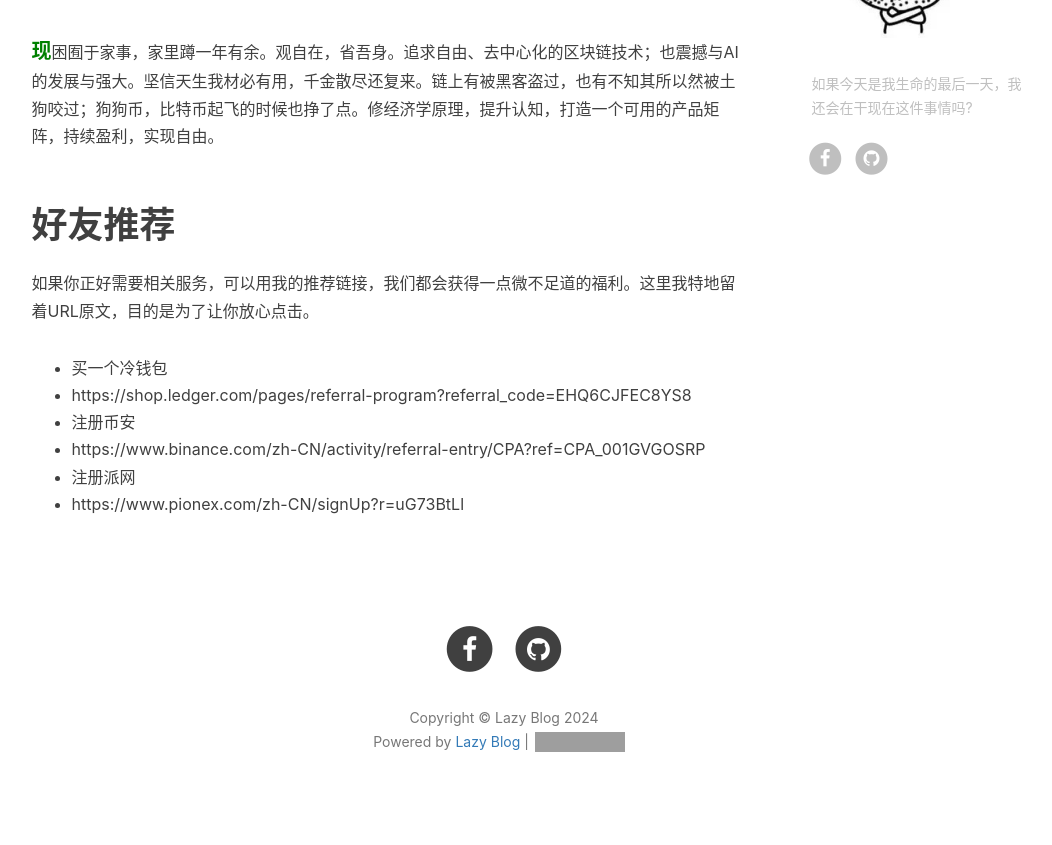
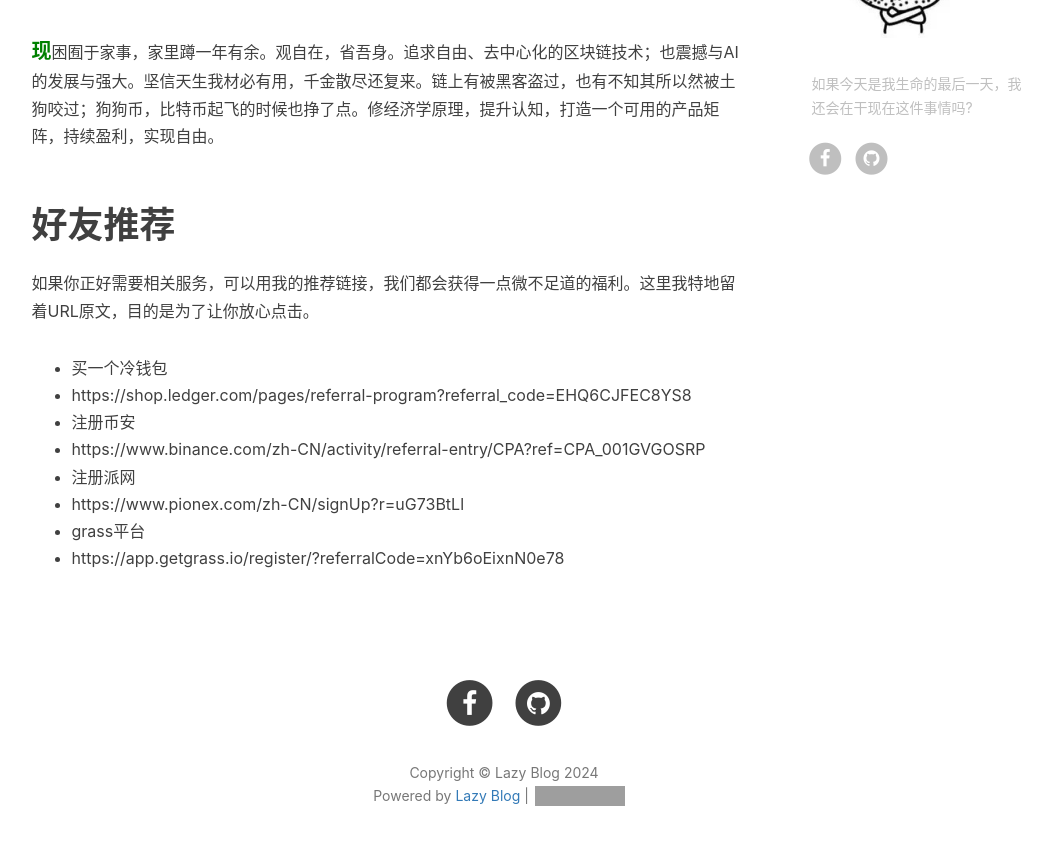
Before and after one commit to toolazytoname/toolazytoname.github.io, a Jekyll site: the page built from about.html, in a window 1280 px wide and 900 px high, scrolled down 879 px. Shown: the top 845 px of the window, without its empty margins (136-1188 px from the left). Built offline with Jekyll 4.4.1, drawn with Linux system fonts in a browser that asks for light colours; nearby versions of some CDN libraries; comment, search, counter and statistics services are not loaded; grey boxes are pictures that could not be loaded.

Commit message:
edit post

```diff
--- a/_includes/about/zh.md
+++ b/_includes/about/zh.md
@@ -18,3 +18,5 @@
 * https://www.binance.com/zh-CN/activity/referral-entry/CPA?ref=CPA_001GVGOSRP
 * 注册派网
 * https://www.pionex.com/zh-CN/signUp?r=uG73BtLl
+* grass平台
+* https://app.getgrass.io/register/?referralCode=xnYb6oEixnN0e78
```
